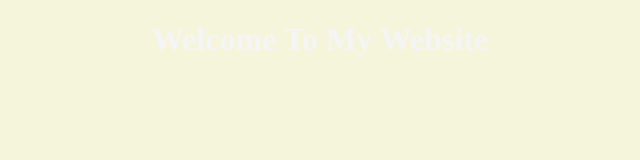
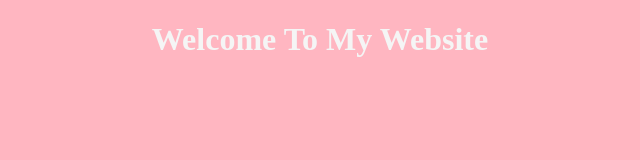
Before and after one commit to gitshanleycaswell/personal-website, a plain HTML site: page index.html in a window 1280 px wide. Shown: the whole page, without its empty margins (320-960 px from the left). Drawn offline with Linux system fonts and the light colour scheme.

Commit message:
adding html and css and js

```diff
--- a/style.css
+++ b/style.css
@@ -1,5 +1,5 @@
 body {
-    background: beige;
+    background: lightpink;
     margin: auto;
     text-align: center;
     color: whitesmoke
```
